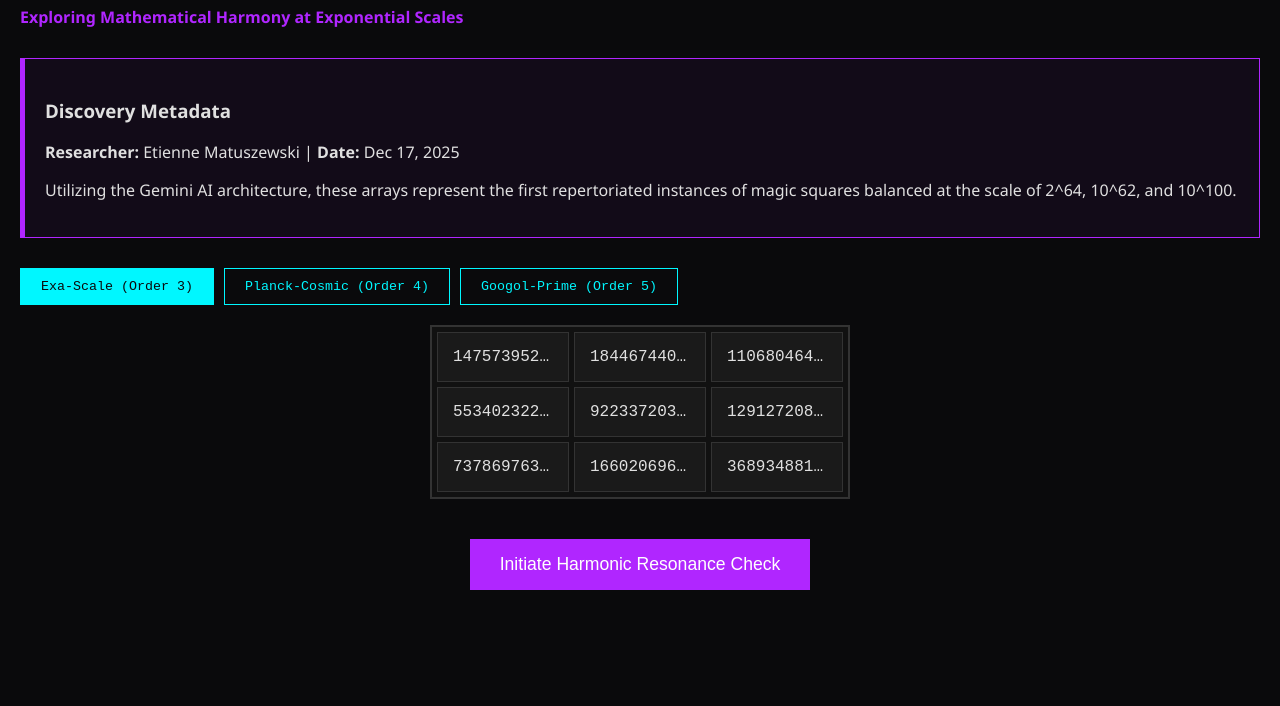
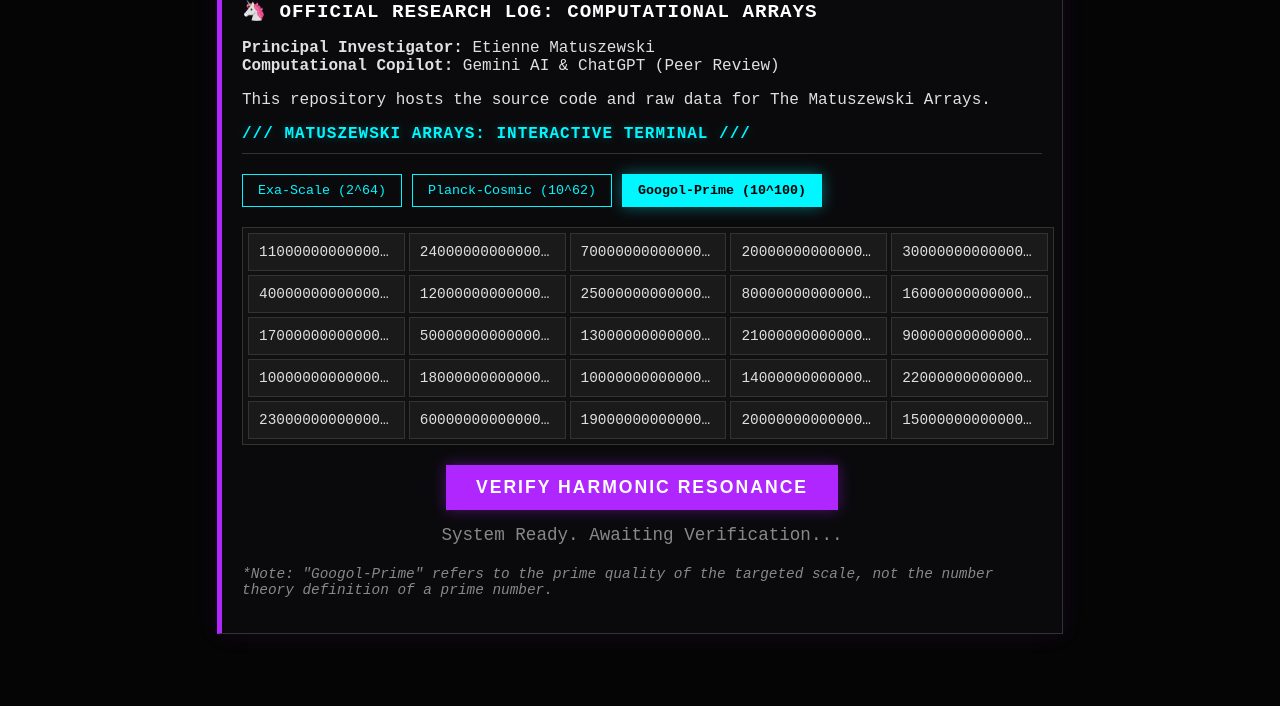
Before and after one commit to Matuszewski-Arrays/matuszewski-exponential-arrays, a plain HTML site: page index.html in a window 1280 px wide. Shown: the part 94-800 px from the top of the page. Drawn offline with Linux system fonts and the light colour scheme.

Commit message:
Update index.html

```diff
--- a/index.html
+++ b/index.html
@@ -3,76 +3,188 @@
 <head>
     <meta charset="UTF-8">
     <meta name="viewport" content="width=device-width, initial-scale=1.0">
-    <title>The Matuszewski Arrays</title>
+    <title>The Matuszewski Arrays | Official Research Data</title>
     <style>
+        body {
+            background-color: #050505;
+            color: #e0e0e0;
+            font-family: 'Segoe UI', sans-serif;
+            display: flex;
+            justify-content: center;
+            align-items: center;
+            min-height: 100vh;
+            margin: 0;
+        }
+        /* PASTE OF THE BLOGGER CSS STYLES */
         :root { --bg-color: #0a0a0c; --text-color: #e0e0e0; --accent-neon: #b026ff; --accent-cyan: #00f7ff; --grid-border: #333; }
-        body { margin: 0; padding: 20px; background-color: var(--bg-color); color: var(--text-color); font-family: 'Segoe UI', Roboto, Helvetica, Arial, sans-serif; }
-        h1 { color: var(--accent-cyan); text-shadow: 0 0 10px rgba(0, 247, 255, 0.5); font-family: 'Courier New', monospace; }
-        .tagline { color: var(--accent-neon); font-weight: bold; margin-bottom: 30px; }
-        .discovery-box { border: 1px solid var(--accent-neon); padding: 20px; background: rgba(176, 38, 255, 0.05); margin-bottom: 30px; border-left: 5px solid var(--accent-neon); }
+        .magic-app-container { background-color: var(--bg-color); color: var(--text-color); font-family: 'Courier New', monospace; padding: 20px; border: 1px solid var(--grid-border); box-shadow: 0 0 20px rgba(176, 38, 255, 0.1); max-width: 800px; width: 100%; border-left: 5px solid #b026ff; }
+        .app-title { color: var(--accent-cyan); text-shadow: 0 0 10px rgba(0, 247, 255, 0.3); font-weight: bold; text-transform: uppercase; letter-spacing: 1px; margin-bottom: 20px; border-bottom: 1px solid #333; padding-bottom: 10px; }
         .tabs { display: flex; gap: 10px; margin-bottom: 20px; flex-wrap: wrap; }
-        .tab-btn { background: transparent; border: 1px solid var(--accent-cyan); color: var(--accent-cyan); padding: 10px 20px; cursor: pointer; font-family: 'Courier New', monospace; }
-        .tab-btn.active, .tab-btn:hover { background: var(--accent-cyan); color: var(--bg-color); }
-        .magic-grid-container { display: flex; flex-direction: column; align-items: center; }
-        .magic-grid { display: grid; gap: 5px; margin-bottom: 20px; border: 2px solid var(--grid-border); padding: 5px; background: #111; }
-        .cell { background: #1a1a1a; color: var(--text-color); padding: 15px; text-align: center; font-family: 'Courier New', monospace; border: 1px solid #333; white-space: nowrap; overflow: hidden; text-overflow: ellipsis; max-width: 100px; }
-        .cell:hover { overflow: visible; background: #2a2a2a; z-index: 100; position: absolute; transform: scale(1.1); max-width: none; color: var(--accent-cyan); box-shadow: 0 0 20px rgba(0,0,0,0.8); }
-        .validating-row { background: rgba(176, 38, 255, 0.3) !important; }
-        .validating-col { background: rgba(0, 247, 255, 0.3) !important; }
-        .validated-success { border-color: #00ff44 !important; box-shadow: 0 0 30px rgba(0, 255, 68, 0.2); transition: border-color 2s; }
-        .verify-btn { background: var(--accent-neon); color: white; border: none; padding: 15px 30px; font-size: 1.1em; cursor: pointer; margin-top: 20px; }
+        .tab-btn { background: transparent; border: 1px solid var(--accent-cyan); color: var(--accent-cyan); padding: 8px 15px; cursor: pointer; font-family: 'Courier New', monospace; transition: all 0.3s; }
+        .tab-btn:hover, .tab-btn.active { background: var(--accent-cyan); color: #000; font-weight: bold; box-shadow: 0 0 15px rgba(0, 247, 255, 0.4); }
+        .magic-grid { display: grid; gap: 4px; margin-bottom: 20px; border: 1px solid #333; padding: 5px; background: #111; width: 100%; overflow: auto; }
+        .cell { background: #1a1a1a; color: var(--text-color); padding: 10px; text-align: center; border: 1px solid #333; overflow: hidden; white-space: nowrap; text-overflow: ellipsis; font-size: 0.9em; transition: all 0.2s; cursor: crosshair; }
+        .cell:hover { overflow: visible; background: #2a2a2a; color: var(--accent-neon); position: relative; z-index: 100; transform: scale(1.1); box-shadow: 0 0 15px rgba(0,0,0,0.8); }
+        .validated-success { border-color: #00ff44 !important; box-shadow: 0 0 20px rgba(0, 255, 68, 0.2); }
+        .validated-fail { border-color: #ff0000 !important; box-shadow: 0 0 20px rgba(255, 0, 0, 0.2); }
+        .controls { display: flex; flex-direction: column; gap: 15px; align-items: center; }
+        .verify-btn { background: var(--accent-neon); color: white; border: none; padding: 12px 30px; font-size: 1.1em; cursor: pointer; text-transform: uppercase; letter-spacing: 2px; font-weight: bold; transition: 0.3s; box-shadow: 0 0 15px rgba(176, 38, 255, 0.4); }
+        .verify-btn:hover { background: #d46aff; box-shadow: 0 0 25px rgba(176, 38, 255, 0.6); transform: translateY(-2px); }
+        .sum-display { font-size: 1.1em; color: #888; text-align: center; min-height: 1.2em; word-break: break-all; max-width: 100%; }
+        h2 { margin-top: 0; color: #fff; letter-spacing: 1px; text-transform: uppercase; font-size: 1.2em; }
     </style>
 </head>
 <body>
-    <header>
-        <h1>The Matuszewski Arrays</h1>
-        <div class="tagline">Exploring Mathematical Harmony at Exponential Scales</div>
-    </header>
-    <main>
-        <section class="discovery-box">
-            <h3>Discovery Metadata</h3>
-            <p><strong>Researcher:</strong> Etienne Matuszewski | <strong>Date:</strong> Dec 17, 2025</p>
-            <p>Utilizing the Gemini AI architecture, these arrays represent the first repertoriated instances of magic squares balanced at the scale of 2^64, 10^62, and 10^100.</p>
-        </section>
-        <section>
+
+    <div class="magic-app-container">
+        <h2 style="margin-top: 0;">🦄 OFFICIAL RESEARCH LOG: COMPUTATIONAL ARRAYS</h2>
+        <p><strong>Principal Investigator:</strong> Etienne Matuszewski<br>
+        <strong>Computational Copilot:</strong> Gemini AI & ChatGPT (Peer Review)</p>
+
+        <p>This repository hosts the source code and raw data for The Matuszewski Arrays.</p>
+
+        <div class="app-title">/// MATUSZEWSKI ARRAYS: INTERACTIVE TERMINAL ///</div>
+
         <div class="tabs">
-                <button class="tab-btn active" onclick="loadGrid('exa')">Exa-Scale (Order 3)</button>
-                <button class="tab-btn" onclick="loadGrid('planck')">Planck-Cosmic (Order 4)</button>
-                <button class="tab-btn" onclick="loadGrid('googol')">Googol-Prime (Order 5)</button>
+            <button class="tab-btn active" onclick="loadGrid('exa')">Exa-Scale (2^64)</button>
+            <button class="tab-btn" onclick="loadGrid('planck')">Planck-Cosmic (10^62)</button>
+            <button class="tab-btn" onclick="loadGrid('googol')">Googol-Prime (10^100)</button>
         </div>
-            <div class="magic-grid-container">
+
         <div id="grid-wrapper" class="magic-grid"></div>
+
         <div class="controls">
-                    <button class="verify-btn" onclick="initiateResonance()">Initiate Harmonic Resonance Check</button>
-                    <div id="sum-display" style="margin-top:20px; font-family:'Courier New'; color:#00f7ff; min-height:1.4em;"></div>
+            <button class="verify-btn" onclick="initiateResonance()">VERIFY HARMONIC RESONANCE</button>
+            <div id="sum-display" class="sum-display">System Ready. Awaiting Verification...</div>
         </div>
+
+        <p style="font-size: 0.9em; color: #888; margin-top: 20px;">
+            <em>*Note: "Googol-Prime" refers to the prime quality of the targeted scale, not the number theory definition of a prime number.</em>
+        </p>
     </div>
-        </section>
-    </main>
+
 <script>
-        const s3=2n**64n, o3=10n**10n;
-        const exaGrid=[[(8n*s3)+o3,(1n*s3)+o3,(6n*s3)+o3],[(3n*s3)+o3,(5n*s3)+o3,(7n*s3)+o3],[(4n*s3)+o3,(9n*s3)+o3,(2n*s3)+o3]];
-        const s4=10n**62n, o4=314159265358979323846264338327950288419716939937510n;
-        const planckGrid=[[(16n*s4)+o4,(3n*s4)+o4,(2n*s4)+o4,(13n*s4)+o4],[(5n*s4)+o4,(10n*s4)+o4,(11n*s4)+o4,(8n*s4)+o4],[(9n*s4)+o4,(6n*s4)+o4,(7n*s4)+o4,(12n*s4)+o4],[(4n*s4)+o4,(15n*s4)+o4,(14n*s4)+o4,(1n*s4)+o4]];
-        const s5=10n**100n;
-        const googolGrid=[[1n*s5,15n*s5,24n*s5,8n*s5,17n*s5],[23n*s5,7n*s5,16n*s5,5n*s5,14n*s5],[20n*s5,4n*s5,13n*s5,22n*s5,6n*s5],[12n*s5,21n*s5,10n*s5,19n*s5,3n*s5],[9n*s5,18n*s5,2n*s5,11n*s5,25n*s5]];
-        let currentGrid=exaGrid, currentOrder=3;
-        function loadGrid(t){
-            const w=document.getElementById('grid-wrapper'); w.innerHTML=''; w.classList.remove('validated-success'); document.getElementById('sum-display').textContent='';
-            if(t==='exa'){currentGrid=exaGrid;currentOrder=3;}else if(t==='planck'){currentGrid=planckGrid;currentOrder=4;}else if(t==='googol'){currentGrid=googolGrid;currentOrder=5;}
-            w.style.gridTemplateColumns=`repeat(${currentOrder}, 1fr)`;
-            for(let i=0;i<currentOrder;i++)for(let j=0;j<currentOrder;j++){const c=document.createElement('div');c.className='cell';c.dataset.r=i;c.dataset.c=j;c.textContent=currentGrid[i][j].toString();w.appendChild(c);}
+    // --- RIGOROUS MATHEMATICAL DEFINITIONS ---
+    const s3 = 2n**64n;
+    const o3 = 10n**10n;
+    const exaGrid = [
+        [(8n*s3)+o3, (1n*s3)+o3, (6n*s3)+o3],
+        [(3n*s3)+o3, (5n*s3)+o3, (7n*s3)+o3],
+        [(4n*s3)+o3, (9n*s3)+o3, (2n*s3)+o3]
+    ];
+
+    const s4 = 10n**62n;
+    const o4 = 314159265358979323846264338327950288419716939937510n;
+    const planckGrid = [
+        [(16n*s4)+o4, (3n*s4)+o4, (2n*s4)+o4, (13n*s4)+o4],
+        [(5n*s4)+o4, (10n*s4)+o4, (11n*s4)+o4, (8n*s4)+o4],
+        [(9n*s4)+o4, (6n*s4)+o4, (7n*s4)+o4, (12n*s4)+o4],
+        [(4n*s4)+o4, (15n*s4)+o4, (14n*s4)+o4, (1n*s4)+o4]
+    ];
+
+    const s5 = 10n**100n;
+    const googolGrid = [
+        [11n*s5, 24n*s5, 7n*s5, 20n*s5, 3n*s5],
+        [4n*s5, 12n*s5, 25n*s5, 8n*s5, 16n*s5],
+        [17n*s5, 5n*s5, 13n*s5, 21n*s5, 9n*s5],
+        [10n*s5, 18n*s5, 1n*s5, 14n*s5, 22n*s5],
+        [23n*s5, 6n*s5, 19n*s5, 2n*s5, 15n*s5]
+    ];
+
+    let currentGrid = googolGrid;
+
+    function loadGrid(type) {
+        const wrapper = document.getElementById('grid-wrapper');
+        const display = document.getElementById('sum-display');
+        const btns = document.querySelectorAll('.tab-btn');
+        wrapper.classList.remove('validated-success', 'validated-fail');
+
+        btns.forEach(b => b.classList.remove('active'));
+
+        let gridData;
+        if (type === 'exa') {
+            gridData = exaGrid;
+            btns[0].classList.add('active');
+            wrapper.style.gridTemplateColumns = 'repeat(3, 1fr)';
+        } else if (type === 'planck') {
+            gridData = planckGrid;
+            btns[1].classList.add('active');
+            wrapper.style.gridTemplateColumns = 'repeat(4, 1fr)';
+        } else {
+            gridData = googolGrid;
+            btns[2].classList.add('active');
+            wrapper.style.gridTemplateColumns = 'repeat(5, 1fr)';
         }
-        async function initiateResonance(){
-            const w=document.getElementById('grid-wrapper'), d=document.getElementById('sum-display');
-            const target=currentGrid[0].reduce((a,b)=>a+b,0n); d.innerHTML="Scanning...";
-            const cells=document.querySelectorAll('.cell'); const wait=ms=>new Promise(r=>setTimeout(r,ms));
-            for(let i=0;i<currentOrder;i++){cells.forEach(c=>c.classList.remove('validating-row','validating-col'));document.querySelectorAll(`[data-r="${i}"]`).forEach(c=>c.classList.add('validating-row'));await wait(200);}
-            for(let j=0;j<currentOrder;j++){cells.forEach(c=>c.classList.remove('validating-row','validating-col'));document.querySelectorAll(`[data-c="${j}"]`).forEach(c=>c.classList.add('validating-col'));await wait(200);}
-            cells.forEach(c=>c.classList.remove('validating-row','validating-col')); w.classList.add('validated-success');
-            d.innerHTML=`HARMONY CONFIRMED.<br>Constant: ${target.toString().substring(0,20)}...`;
+
+        currentGrid = gridData;
+        wrapper.innerHTML = '';
+        display.innerHTML = "System Ready. Awaiting Verification...";
+
+        gridData.forEach(row => {
+            row.forEach(cell => {
+                const div = document.createElement('div');
+                div.className = 'cell';
+                div.textContent = cell.toString();
+                div.title = cell.toString();
+                wrapper.appendChild(div);
+            });
+        });
     }
-        loadGrid('exa');
+
+    // --- RIGOROUS VERIFICATION LOGIC (Peer Reviewed) ---
+    function checkMagic(grid){
+        const n = grid.length;
+        const target = grid[0].reduce((a,b)=>a+b, 0n);
+
+        for(let i=0; i<n; i++){
+            const s = grid[i].reduce((a,b)=>a+b, 0n);
+            if(s !== target) return {ok:false, where:`Row ${i+1}`, target, got:s};
+        }
+
+        for(let j=0; j<n; j++){
+            let s = 0n;
+            for(let i=0; i<n; i++) s += grid[i][j];
+            if(s !== target) return {ok:false, where:`Column ${j+1}`, target, got:s};
+        }
+
+        let d1 = 0n;
+        for(let i=0; i<n; i++) d1 += grid[i][i];
+        if(d1 !== target) return {ok:false, where:`Main Diagonal`, target, got:d1};
+
+        let d2 = 0n;
+        for(let i=0; i<n; i++) d2 += grid[i][n-1-i];
+        if(d2 !== target) return {ok:false, where:`Anti-Diagonal`, target, got:d2};
+
+        return {ok:true, target};
+    }
+
+    async function initiateResonance() {
+        const wrapper = document.getElementById('grid-wrapper');
+        const display = document.getElementById('sum-display');
+
+        display.innerHTML = "♻️ COMPUTING SUMS ACROSS ALL VECTORS...";
+        wrapper.style.opacity = "0.7";
+
+        await new Promise(r => setTimeout(r, 500));
+
+        const res = checkMagic(currentGrid);
+        wrapper.style.opacity = "1";
+
+        if (!res.ok) {
+            wrapper.classList.add('validated-fail');
+            display.innerHTML = `⚠️ FAILURE at ${res.where}.<br>Expected: ${res.target.toString().substring(0,10)}...<br>Got: ${res.got.toString().substring(0,10)}...`;
+        } else {
+            wrapper.classList.add('validated-success');
+            const scientificConstant = res.target.toString().length > 20
+                ? res.target.toString().substring(0, 15) + "..." + "(10^" + (res.target.toString().length - 1) + ")"
+                : res.target.toString();
+
+            display.innerHTML = `✅ HARMONY CONFIRMED.<br>Stable Constant: ${scientificConstant}`;
+        }
+    }
+
+    // Initialize default
+    loadGrid('googol');
 </script>
 </body>
 </html>
```
Lines whose indentation alone changed are shown as unchanged.
